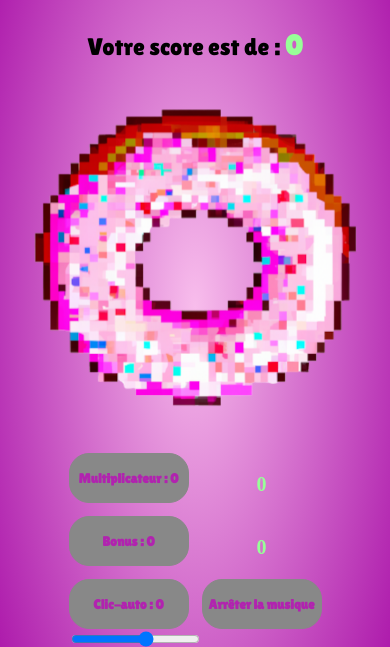
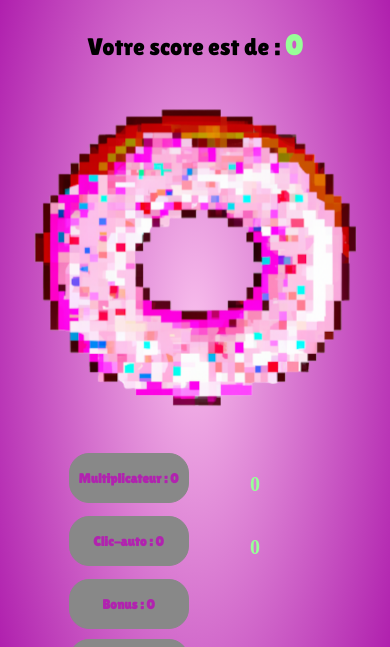
Before and after one commit to MarineVH/cookie-clicker-test, a plain HTML site: page cookie-clicker/index.html in a window 390 px wide. Shown: the part 197-844 px from the top of the page. Drawn offline with Linux system fonts and the light colour scheme.

Commit message:
libellé

```diff
--- a/cookie-clicker/style.css
+++ b/cookie-clicker/style.css
@@ -43,7 +43,7 @@
   #setup {
     display: grid;
     grid-template-columns: repeat(2, 1fr);
-    grid-template-rows: repeat(3, auto);
+    grid-template-rows: repeat(4, auto);
     grid-column: 1/5;
     grid-row: 4;
     max-width: 250px;
@@ -73,9 +73,14 @@
   #setup button:hover{
     /*transform: scale(1.2);*/
   }
-  #btn-multi{
+  #btn-stop {
     grid-column: 1;
-    grid-row: 1;
+    grid-row: 4;
+    margin-top: 10px;
+  }
+  #volume{
+    grid-column: 2;
+    grid-row: 4;
   }
   #btn-multi{
     grid-column: 1;
@@ -105,16 +110,6 @@
   #btn-auto {
     grid-column: 1;
     grid-row: 2;
-  }
-
-  #btn-bonus {
-    grid-column: 1;
-    grid-row: 2;
-  }
-
-  #btn-auto {
-    grid-column: 1;
-    grid-row: 3;
   }
 
   #img-resp {
@@ -252,10 +247,12 @@
     grid-row: 4;
     background-color: #98FF98 !important;
   }
+
   #volume{
     grid-column: 2;
     grid-row: 4;
   }
+
 
 input[type=range]{
     -webkit-appearance: none;
```
Also changed, not shown: cookie-clicker/img/desktop.png.
